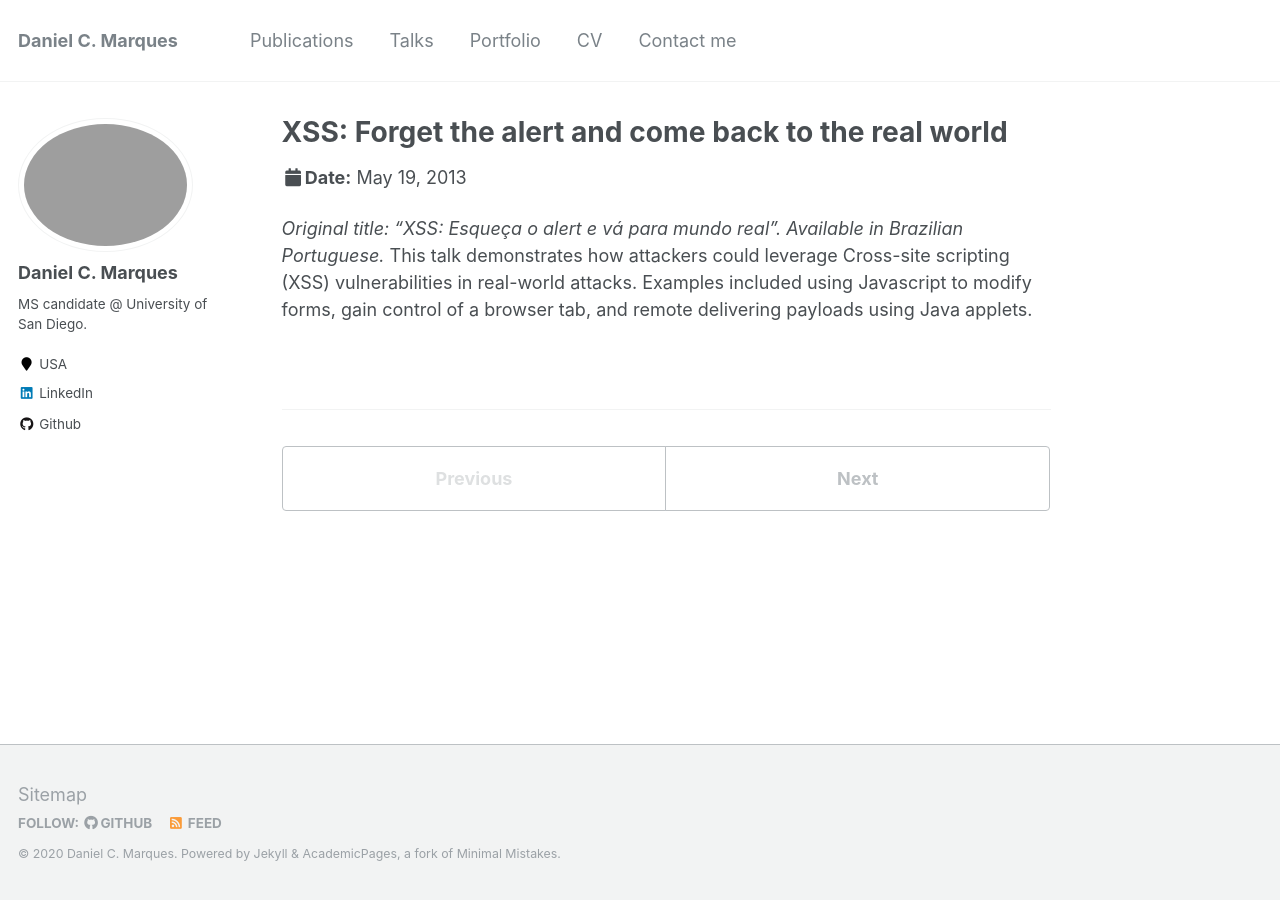
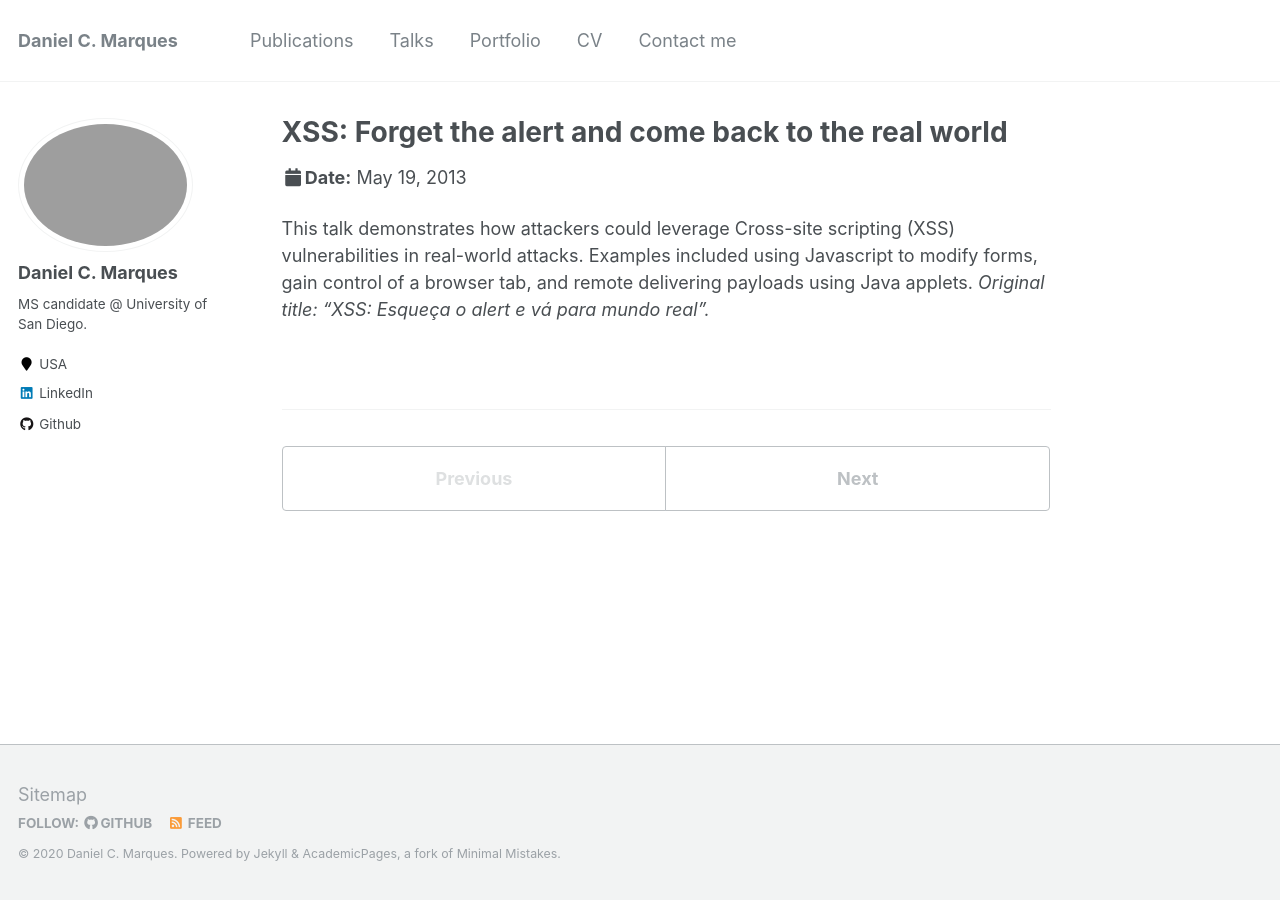
Before and after one commit to danielcmarques/danielcmarques.github.io, a Jekyll site: the page built from _talks/2013-05-19-xss-bsidessp.md, in a window 1280 px wide. Built offline with Jekyll 4.4.1, drawn with Linux system fonts in a browser that asks for light colours.

Commit message:
Update formatting on talks

```diff
--- a/_talks/2013-05-19-xss-bsidessp.md
+++ b/_talks/2013-05-19-xss-bsidessp.md
@@ -7,4 +7,4 @@ venue: "Security BSides São Paulo (Co0L BSidesSP) 5th edition"
 date: 2013-05-19
 location: "São Paulo, Brazil"
 ---
-<i>Original title: "XSS: Esqueça o alert e vá para mundo real". Available in Brazilian Portuguese.</i> This talk demonstrates how attackers could leverage Cross-site scripting (XSS) vulnerabilities in real-world attacks. Examples included using Javascript to modify forms, gain control of a browser tab, and remote delivering payloads using Java applets.
+This talk demonstrates how attackers could leverage Cross-site scripting (XSS) vulnerabilities in real-world attacks. Examples included using Javascript to modify forms, gain control of a browser tab, and remote delivering payloads using Java applets. <i>Original title: "XSS: Esqueça o alert e vá para mundo real".</i>
```
Also changed, not shown: _talks/2013-11-24-passwords-bsidessp.md (+1 -1 lines), _talks/2014-02-01-xss-owasp-rj.md (+1 -1 lines), _talks/2014-04-13-python-workshop-bsidessp.md (+1 -1 lines), _talks/2014-11-01-python-workshop-ersi-rj.md (+1 -1 lines).
